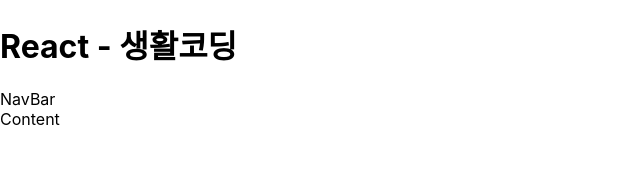
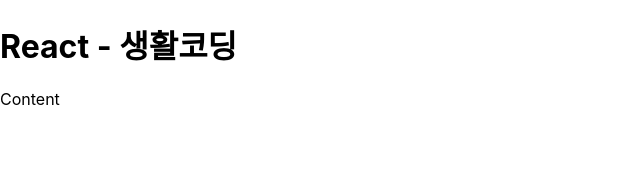
Before and after one commit to choijueun/React, a React (Create React App) app in the folder shcoding/: page / in a window 1280 px wide. Shown: the top 179 px of the page, without its empty margins (0-640 px from the left). Built offline with nearby package versions, Linux system fonts and the light colour scheme.

Commit message:
li array

```diff
--- a/shcoding/src/components/views/NavBar/NavBar.js
+++ b/shcoding/src/components/views/NavBar/NavBar.js
@@ -1,8 +1,12 @@
 import React from 'react'
 
 function NavBar() {
+    const lis = []
+
   return (
-    <div>NavBar</div>
+    <ol>
+        {lis}
+    </ol>
   )
 }
 
```
